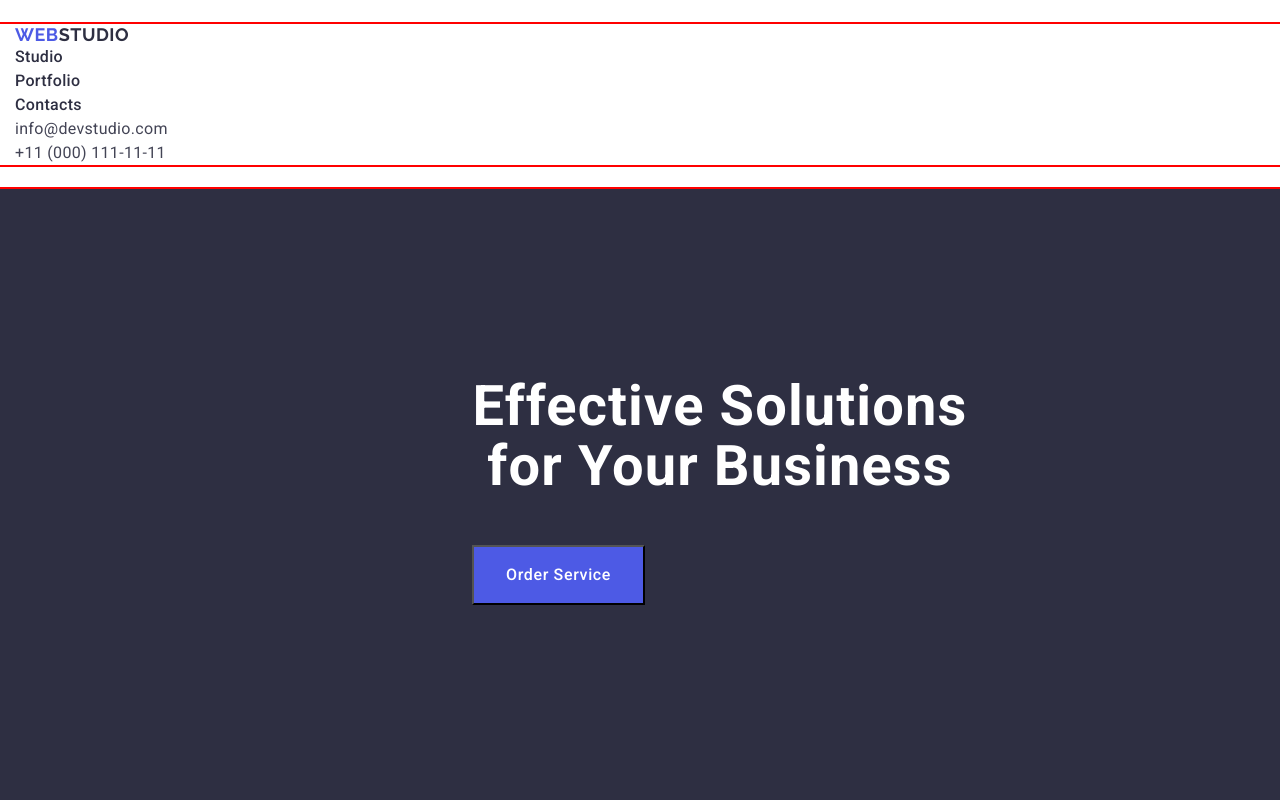
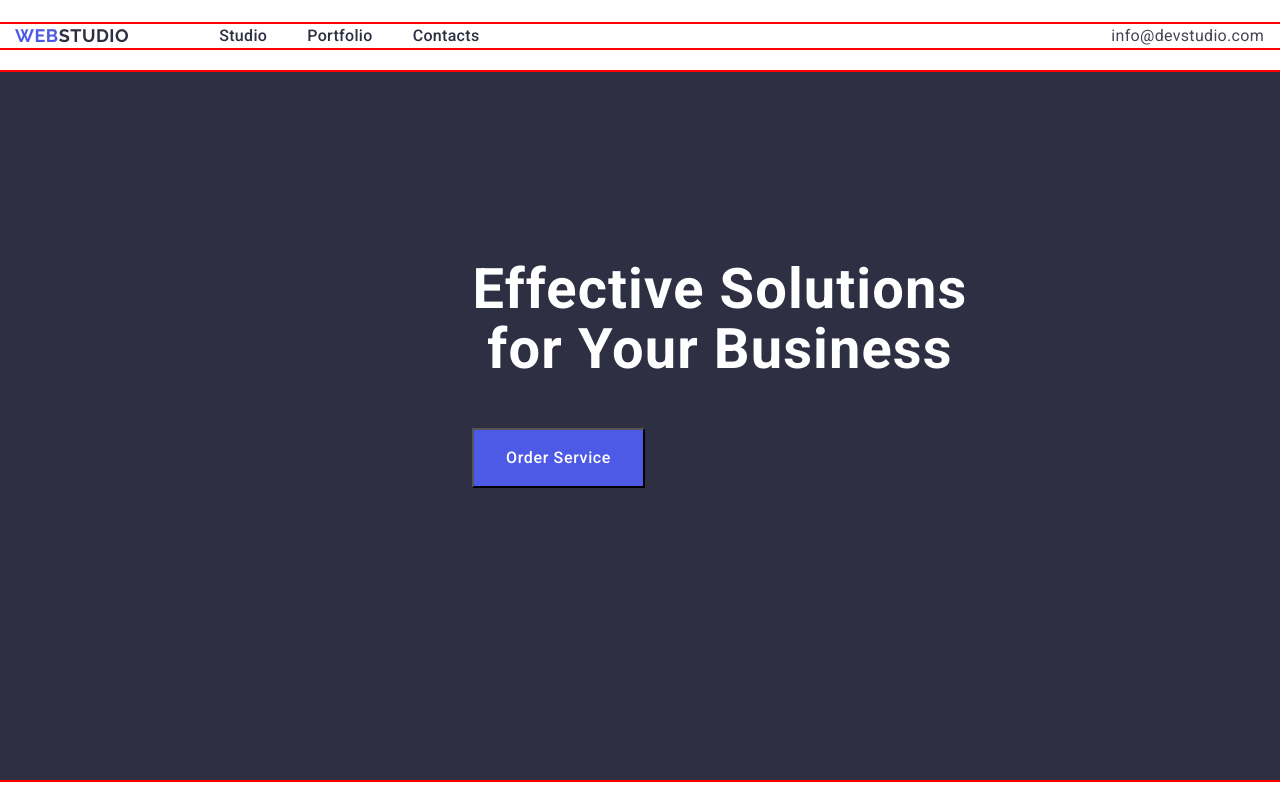
Before and after one commit to Caju2015/goit-markup-hw-03, a plain HTML site: page index.html in a window 1280 px wide. Shown: the top 800 px of the page. Drawn offline with nearby package versions, Linux system fonts and the light colour scheme.

Commit message:
mod-3 pt-2.1

```diff
--- a/css/styles.css
+++ b/css/styles.css
@@ -70,7 +70,17 @@ address {
     padding-bottom: 24px;
 }
 
+.header-container {
+    display: flex;
+    align-items: center;
+    /* gap: 90px; */
+}
+
 .header-navigation {
+    display: flex;
+    align-items: center;
+    flex-grow: 1;
+    gap: 90px;
 }
 
 .header-logo {
@@ -81,6 +91,8 @@ address {
     line-height: 1.17;
     letter-spacing: 0.03em;
     text-transform: uppercase;
+    display: flex;
+    align-items: center;
 }
 
 .header-logo-color {
@@ -88,6 +100,8 @@ address {
 }
 
 .header-menu-list {
+    display: flex;
+    gap: 40px;
     }
 
 .header-menu-item {
@@ -119,6 +133,8 @@ address {
 }
 
 .header-address-list {
+    display: flex;
+    gap: 40px;
 }
 
 .header-address-item {
--- a/index.html
+++ b/index.html
@@ -22,7 +22,7 @@
   </head>
   <body>
     <header class="header">
-      <div class="container">
+      <div class="container header-container">
         <nav class="header-navigation">
           <a class="header-logo" href="./index.html"
             >Web<span class="header-logo-color">Studio</span></a
```
